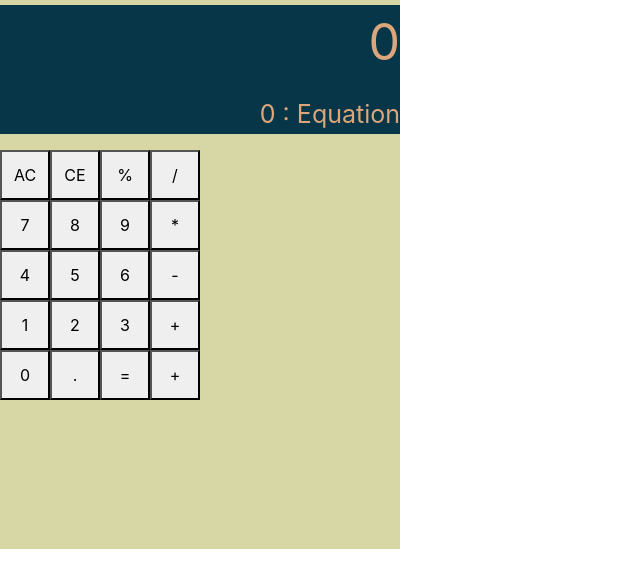
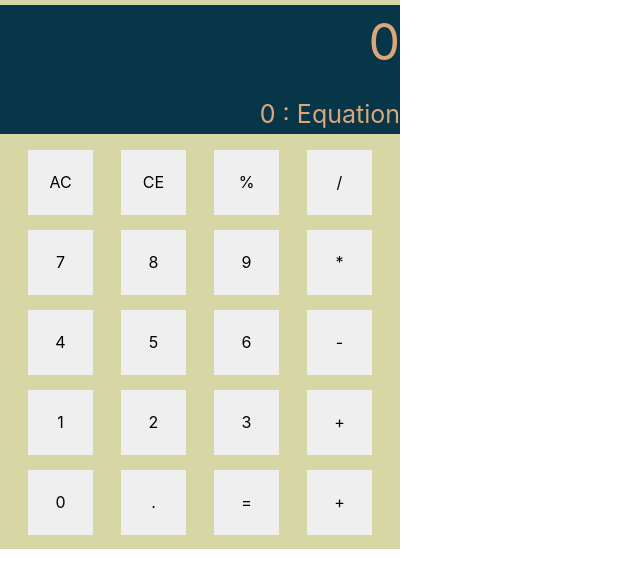
Before and after one commit to alexander-guesnon/Simple-Calculator, a plain HTML site: page index.html in a window 1280 px wide. Shown: the part 51-638 px from the top of the page, without its empty margins (0-640 px from the left). Drawn offline with nearby package versions, Linux system fonts and the light colour scheme.

Commit message:
css progress

```diff
--- a/css/style.css
+++ b/css/style.css
@@ -37,8 +37,13 @@ h1 {
 
 .Myrow {
   display: block;
+
 }
 button{
-	height: 50px;
-	width: 50px;
+	height: 65px;
+	width: 65px;
+	margin-bottom: 15px;
+	margin-left: 28px;
+	border: none;
+ outline:0;
 }
```
